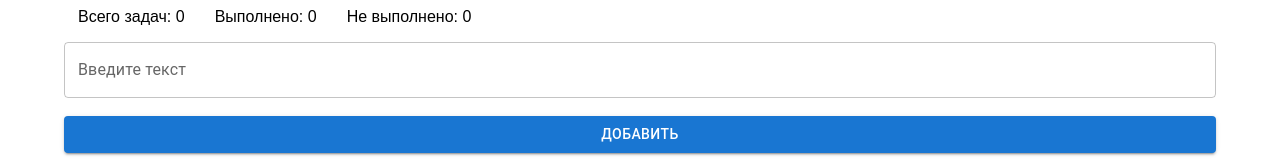
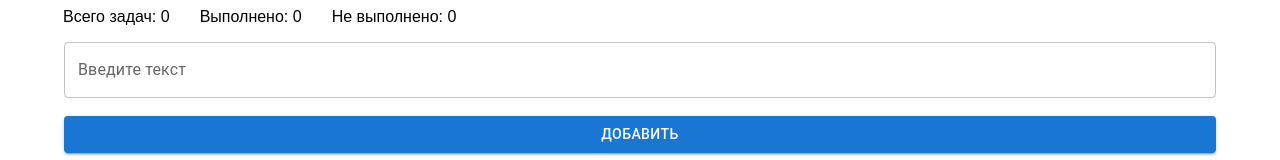
Before and after one commit to Aidin-Yryskeldiev/Todo, a React (Vite) app: page / in a window 1280 px wide. Shown: the top 160 px of the page. Built offline with nearby package versions, Linux system fonts and the light colour scheme; no server answers.

Commit message:
Update App.tsx

```diff
--- a/src/App.tsx
+++ b/src/App.tsx
@@ -201,7 +201,7 @@ const App: React.FC = () => {
 							display: "flex",
 							gap: "30px",
 							position: "relative",
-							left: "30px",
+							left: "15px",
 						}}>
 						<p style={{ fontFamily: "arial" }}>Всего задач: {todos.length}</p>
 						<p style={{ fontFamily: "arial" }}>
```
